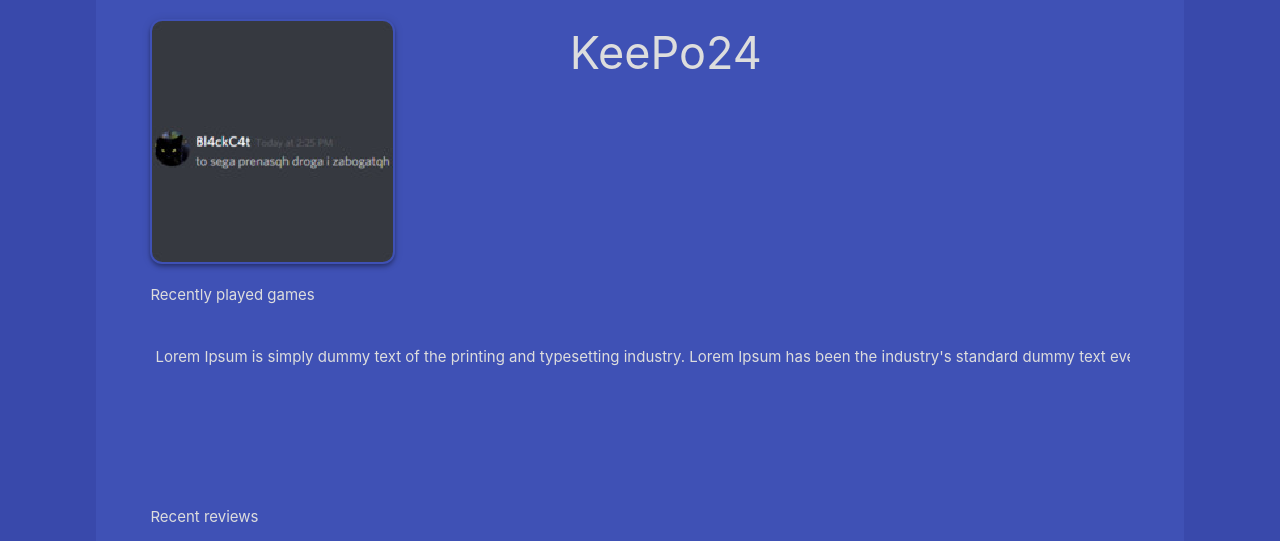
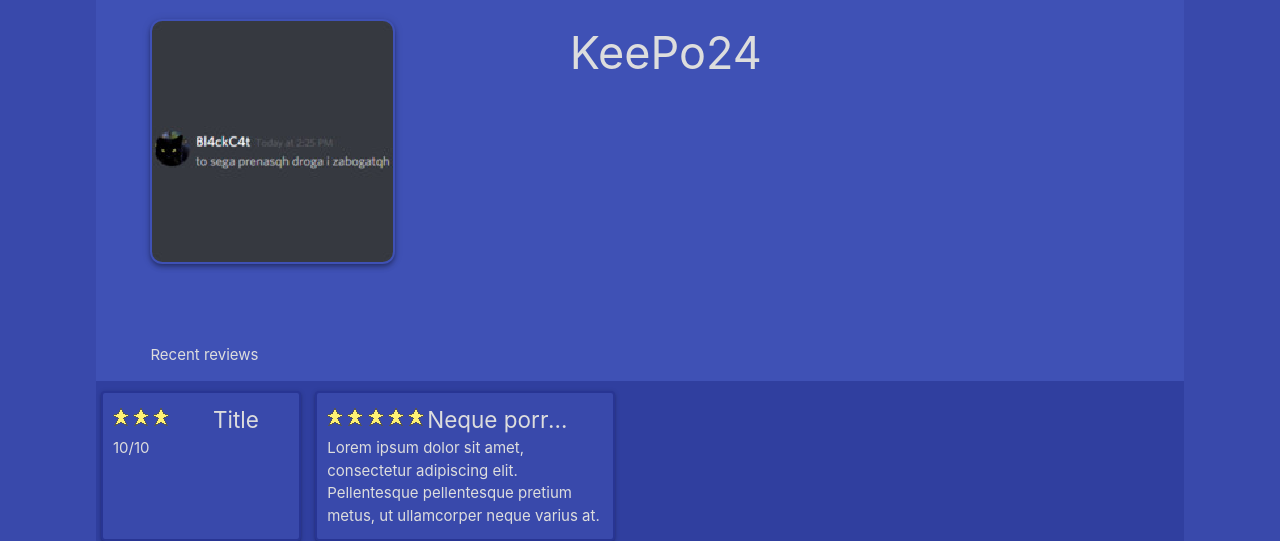
Before and after one commit to Krasi2405/GamesStore, a Django app: page /users/profile/1 in a window 1280 px wide. Shown: the part 96-637 px from the top of the page. Run offline with Django 3.2, Linux system fonts and the light colour scheme; data comes from the database, SQL or seed files in the repository; both versions use the stored data as it was after the commit.

Commit message:
Profile page styling changes.

```diff
--- a/games_store/static/css/main.css
+++ b/games_store/static/css/main.css
@@ -38,15 +38,14 @@ img {
 	overflow-x: auto;
 	white-space: nowrap;
 	padding: 10px 0;
+	background-color: #303f9f;
 }
 
-.items-tab * {
-	display: inline-block;
-}
 
 .items-tab .item-tab {
 	height: 150px;
 	margin: 0 5px;
+	display: inline-block;
 }
 
 
@@ -69,8 +68,18 @@ img {
 	padding-top: 20px;
 }
 
+.btn, .btn-small {
+	background-color: #7c4dff ;
+}
+
+.btn:hover, .btn-small:hover {
+	background-color: #b388ff;
+}
 
 
+.btn:focus, .btn-small:focus {
+	background-color: #6200ea;
+}
 /*================================
 		DROPDOWN MENU
 ==================================*/
--- /dev/null
+++ b/games_store/store/static/js/show_button.js
@@ -0,0 +1,14 @@
+$(document).ready(function() {
+	let content = $(".hidden-content");
+	let display_setting = content.css("display");
+
+	$(content).css("display", "none");
+
+	$("#show-button").click(function() {
+		$(content).css("display", display_setting);
+	});
+
+	$("#hide-button").click(function() {
+		$(content).css("display", "none");
+	});
+});
--- a/games_store/users/static/css/users.css
+++ b/games_store/users/static/css/users.css
@@ -12,3 +12,33 @@
 	font-size: 3em;
 	margin: 0;
 }
+
+
+.review {
+	min-width: 200px;
+	max-width: 300px;
+	border: 2px solid #283593;
+	border-radius: 4px;
+	padding: 10px;
+	display: inline-block;
+}
+
+.review * {
+	margin: 0;
+}
+
+#review-stars {
+	display: inline-block;
+	width: 100px;
+}
+
+#review-title {
+	font-size: 1.5em;
+	display: inline-block;
+	max-width: 150px;
+}
+
+#review-desc {
+	white-space: normal;
+	height: 90px;
+}
--- a/games_store/users/templates/users/profile.html
+++ b/games_store/users/templates/users/profile.html
@@ -1,5 +1,10 @@
 {% extends 'users/layout.html' %}
 {% load static %}
+
+{% block head %}
+	{{ block.super }}
+	<script src = "{% static 'js/show_button.js' %}"></script>
+{% endblock %}
 
 {% block content %}
 	<div class = "container">
@@ -10,27 +15,37 @@
 				<p id = "username" class = "">{{ profile.user.username }}</p>
 			</div>
 		</div>
-
+		<br>
 		{% if is_profile_owner %}
+			<button class = "btn-small" id = "show-button">Change settings</button>
+			<div class = "hidden-content">
 				<form method = "POST" enctype="multipart/form-data">
 					{% csrf_token %}
 					{{ update_form.as_p }}
 					<button class = "btn" type = "submit">Update</button>
 				</form>
+				<br>
+				<button class = "btn-small" id = "hide-button">Close</button>
+			</div>
 		{% endif %}
-
-		<p>Recently played games</p>
-		<div class = "items-tab" class = "indigo darken-2">
-			<div class = "item-tab review"><p>Lorem Ipsum is simply dummy text of the printing and typesetting industry. Lorem Ipsum has been the industry's standard dummy text ever since the 1500s, when an unknown printer took a galley of type and scrambled it to make a type specimen book. It has survived not only five centuries, but also the leap into electronic typesetting, remaining essentially unchanged. It was popularised in the 1960s with the release of Letraset sheets containing Lorem Ipsum passages, and more recently with desktop publishing software like Aldus PageMaker including versions of Lorem Ipsum.</p></div>
+		<br>
+		<p>Recent reviews</p>
+	</div>
+	<div class = "items-tab">
+		{% for review in reviews %}
+			<div class = "item-tab review indigo darken-1 z-depth-1">
+				<div class = "valign-wrapper">
+					<p id = "review-stars">
+					{% for _ in ''|center:review.rating %}
+						<img src = "{% static 'images/star_filled.png' %}">
+					{% endfor %}
+					</p>
+					<p id = "review-title" class = "truncate">{{ review.title }}</p>
+				</div>
+				<p id = "review-desc" class = "truncate">{{ review.description }}</p>
+			</div>
+		{% endfor %}
     </div>
 
-	    <p>Recent reviews</p>
-
-
-
-	    <div class = "images-tab" class = "indigo darken-2">
-	    	<img src = "{% static 'empty' %}" class = "materialboxed">
-	    </div>
-    </div>
 
 {% endblock %}
```
Also changed, not shown: games_store/store/templates/store/detail.html (+6 -4 lines), games_store/db.sqlite3, games_store/static/images/star_filled.png (renamed from games_store/store/static/images/star_filled.png), games_store/static/images/star_unfilled.png (renamed from games_store/store/static/images/star_unfilled.png), 2 other files. Lines whose indentation alone changed are shown as unchanged.
